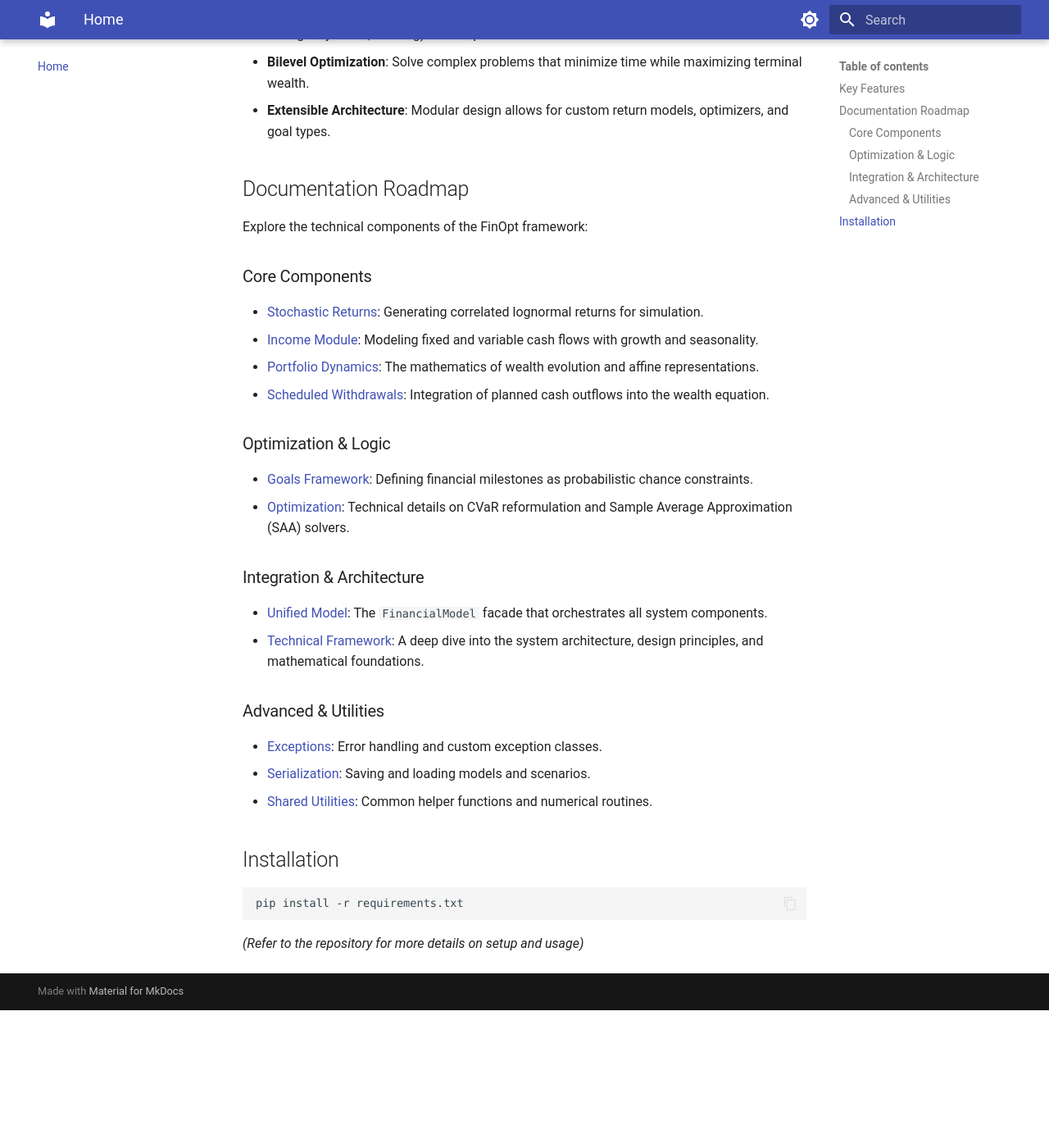
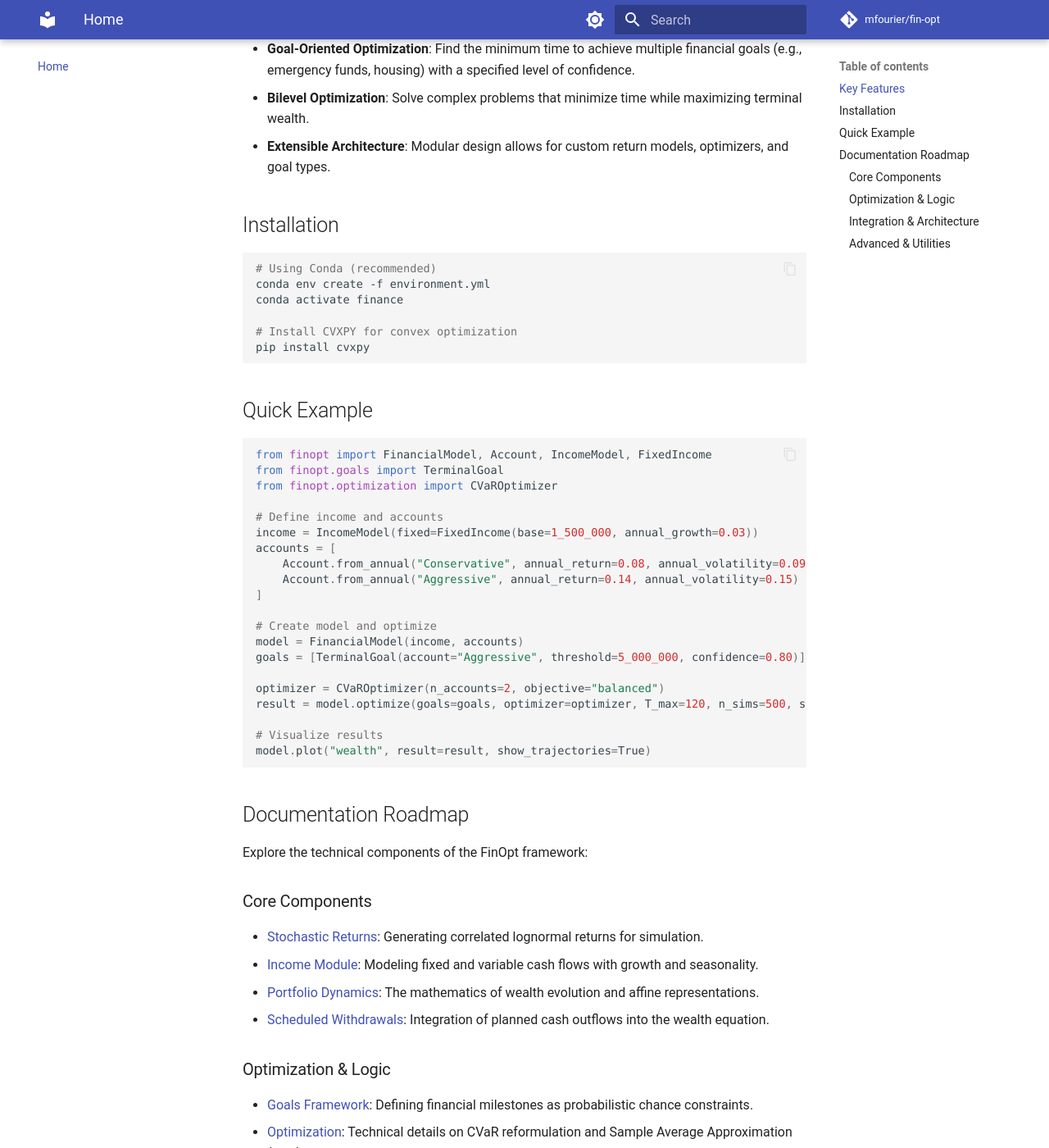
Before and after one commit to mfourier/fin-opt, an MkDocs documentation site: the page built from docs/index.md, in a window 1280 px wide and 1400 px high, scrolled down 510 px. Shown: the whole window at 82% size. Built offline with MkDocs 1.6.1 and Material for MkDocs 9.7.7, drawn with Linux system fonts in a browser that asks for light colours; before the commit the page ends 1742 px from its top, so only the background shows below that.

Commit message:
feat: small changes

````diff
--- a/docs/index.md
+++ b/docs/index.md
@@ -9,6 +13,42 @@
 - **Goal-Oriented Optimization**: Find the minimum time to achieve multiple financial goals (e.g., emergency funds, housing) with a specified level of confidence.
 - **Bilevel Optimization**: Solve complex problems that minimize time while maximizing terminal wealth.
 - **Extensible Architecture**: Modular design allows for custom return models, optimizers, and goal types.
+
+## Installation
+
+```bash
+# Using Conda (recommended)
+conda env create -f environment.yml
+conda activate finance
+
+# Install CVXPY for convex optimization
+pip install cvxpy
+```
+
+## Quick Example
+
+```python
+from finopt import FinancialModel, Account, IncomeModel, FixedIncome
+from finopt.goals import TerminalGoal
+from finopt.optimization import CVaROptimizer
+
+# Define income and accounts
+income = IncomeModel(fixed=FixedIncome(base=1_500_000, annual_growth=0.03))
+accounts = [
+    Account.from_annual("Conservative", annual_return=0.08, annual_volatility=0.09),
+    Account.from_annual("Aggressive", annual_return=0.14, annual_volatility=0.15)
+]
+
+# Create model and optimize
+model = FinancialModel(income, accounts)
+goals = [TerminalGoal(account="Aggressive", threshold=5_000_000, confidence=0.80)]
+
+optimizer = CVaROptimizer(n_accounts=2, objective="balanced")
+result = model.optimize(goals=goals, optimizer=optimizer, T_max=120, n_sims=500, seed=42)
+
+# Visualize results
+model.plot("wealth", result=result, show_trajectories=True)
+```
 
 ## Documentation Roadmap
 
@@ -32,11 +72,3 @@ Explore the technical components of the FinOpt framework:
 - [Exceptions](exceptions.md): Error handling and custom exception classes.
 - [Serialization](serialization.md): Saving and loading models and scenarios.
 - [Shared Utilities](utils.md): Common helper functions and numerical routines.
-
-## Installation
-
-```bash
-pip install -r requirements.txt
-```
-
-*(Refer to the repository for more details on setup and usage)*
--- a/docs/overrides/main.html
+++ b/docs/overrides/main.html
@@ -1,5 +1,5 @@
 {% extends "base.html" %}
 
 {% block extrahead %}
-  <meta http-equiv="Content-Security-Policy" content="default-src 'self' https://mfourier.github.io; script-src 'self' 'unsafe-inline' https://polyfill.io https://cdn.jsdelivr.net; style-src 'self' 'unsafe-inline' https://fonts.googleapis.com; font-src 'self' https://fonts.gstatic.com; img-src 'self' data: https://mfourier.github.io; connect-src 'self';">
+  <meta http-equiv="Content-Security-Policy" content="default-src 'self' https://mfourier.github.io; script-src 'self' 'unsafe-inline' https://polyfill.io https://cdn.jsdelivr.net; style-src 'self' 'unsafe-inline' https://fonts.googleapis.com; font-src 'self' https://fonts.gstatic.com; img-src 'self' data: https://mfourier.github.io https://img.shields.io; connect-src 'self';">
 {% endblock %}
--- a/mkdocs.yml
+++ b/mkdocs.yml
@@ -2,6 +2,10 @@ site_name: FinOpt
 site_description: Intelligent financial planning through stochastic simulation and convex optimization.
 site_author: mfourier
 site_url: https://mfourier.github.io/fin-opt/
+
+repo_url: https://github.com/mfourier/fin-opt
+repo_name: mfourier/fin-opt
+edit_uri: edit/main/docs/
 
 theme:
   name: material
@@ -23,14 +27,28 @@ theme:
         icon: material/brightness-4
         name: Switch to light mode
   features:
+    - navigation.instant
+    - navigation.tracking
     - navigation.tabs
     - navigation.sections
     - navigation.expand
     - navigation.top
+    - navigation.indexes
+    - toc.follow
     - search.suggest
     - search.highlight
     - content.code.copy
     - content.code.annotate
+    - content.tabs.link
+
+plugins:
+  - search:
+      lang: en
+  - git-revision-date-localized:
+      enable_creation_date: true
+      type: date
+  - minify:
+      minify_html: true
 
 markdown_extensions:
   - admonition
@@ -51,22 +69,36 @@ markdown_extensions:
   - pymdownx.keys
   - pymdownx.tabbed:
       alternate_style: true
+  - attr_list
+  - md_in_html
+  - tables
+  - toc:
+      permalink: true
 
 extra_javascript:
   - javascripts/mathjax.js
   - https://cdn.jsdelivr.net/npm/mathjax@3/es5/tex-mml-chtml.js
 
+extra:
+  social:
+    - icon: fontawesome/brands/github
+      link: https://github.com/mfourier/fin-opt
+
 nav:
   - Home: index.md
-  - Framework: framework.md
-  - Income Model: income.md
-  - Portfolio Dynamics: portfolio.md
-  - Stochastic Returns: returns.md
-  - Scheduled Withdrawals: withdrawal.md
-  - Goals Framework: goals.md
-  - Optimization: optimization.md
-  - Integration Model: model.md
-  - Advanced:
+  - Getting Started:
+      - Quick Start: quickstart.md
+  - Core Concepts:
+      - Framework: framework.md
+      - Income Model: income.md
+      - Portfolio Dynamics: portfolio.md
+      - Stochastic Returns: returns.md
+  - Goals & Optimization:
+      - Goals Framework: goals.md
+      - Optimization: optimization.md
+      - Scheduled Withdrawals: withdrawal.md
+  - Reference:
+      - Integration Model: model.md
       - Exceptions: exceptions.md
       - Serialization: serialization.md
       - Utilities: utils.md
````
Also changed, not shown: other parts of docs/index.md (+4 -0 lines), docs/quickstart.md (added, +154 -0 lines), 1 other file.
